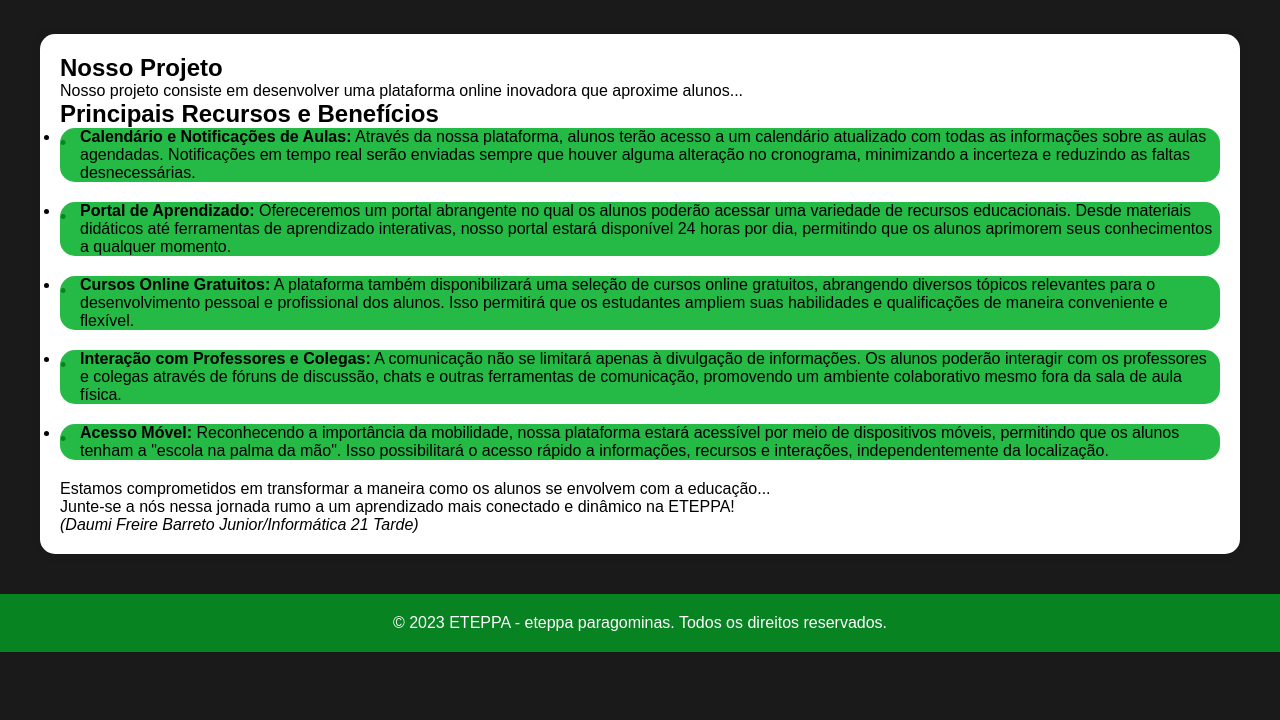
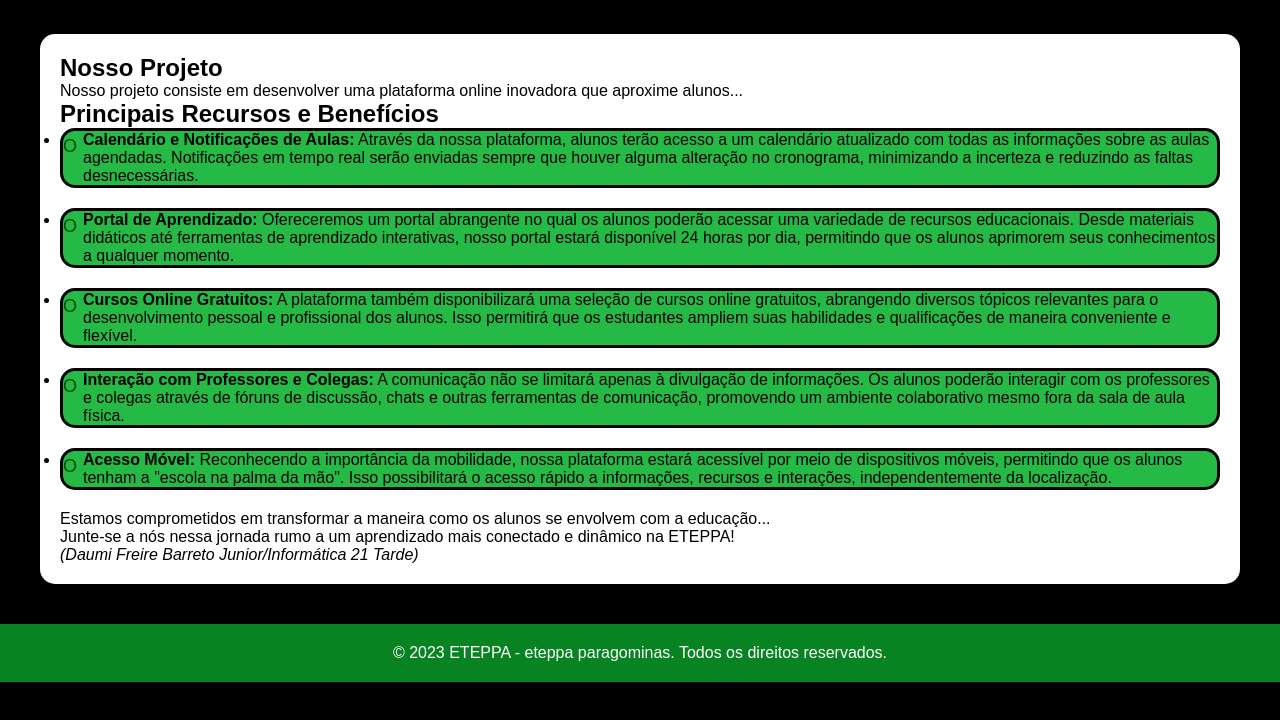
Before and after one commit to DaumiJunior/site-escola, a website: page css/site1/Sobre.html in a window 1280 px wide. Shown: the part 68-788 px from the top of the page. Drawn offline with Linux system fonts and the light colour scheme.

Commit message:
sobre css

```diff
--- a/css/site1/sobre.css
+++ b/css/site1/sobre.css
@@ -6,7 +6,7 @@ body, h1, h2, h3, h4, p, ul, li {
 
 body {
     font-family: Arial, sans-serif;
-    background-color: #1a1a1a;
+    background-color: #000000;
     color: #000;
 }
 
@@ -41,15 +41,17 @@ ul li {
     position: relative;
     background-color: #25ba45;
     border-radius: 15px;
+    border-color: #000;
+    border-style: solid;
 }
 
 ul li::before {
-    content: "•";
+    content: "O";
     position: absolute;
     left: 0;
     top: 5px;
     font-size: 18px;
-    color: #078322;
+    color: #034d13;
 }
 
 footer {
@@ -59,6 +61,7 @@ footer {
     color: #fff;
 }
 
+
 em {
     font-style: italic;
 }
```
